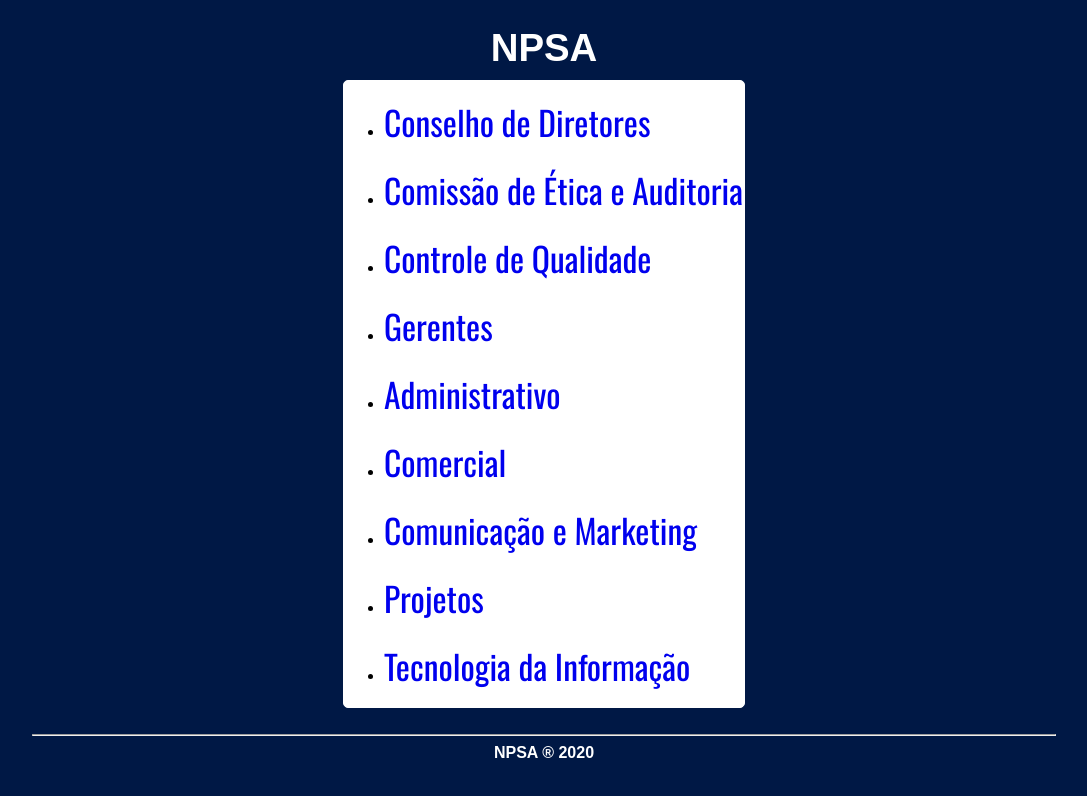
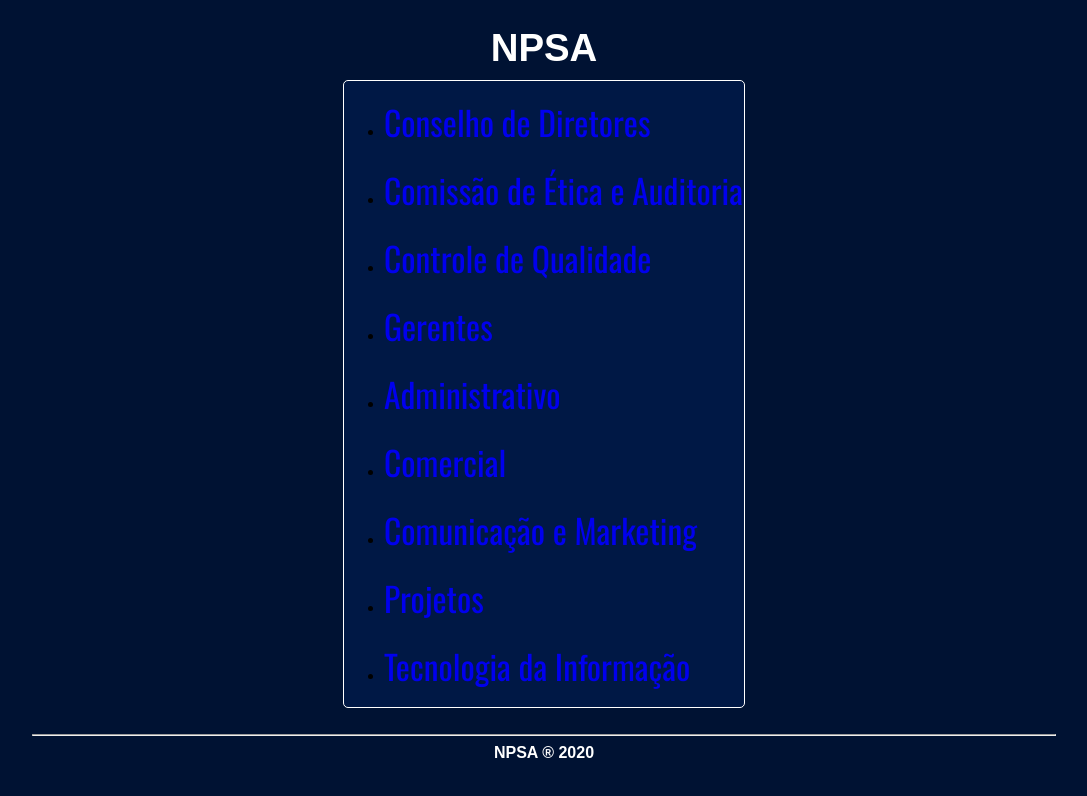
Before and after one commit to iagogoliveira/iagogoliveira.github.io, a plain HTML site: page index.html in a window 1280 px wide. Shown: the whole page, without its empty margins (96-1183 px from the left). Drawn offline with nearby package versions, Linux system fonts and the light colour scheme.

Commit message:
site danilo

```diff
--- a/estilo.css
+++ b/estilo.css
@@ -3,7 +3,7 @@ body {
     margin: 0 auto;
     font-family: Arial, Helvetica, sans-serif;
     text-align: center;
-    background-color: rgb(0,24,69);
+    background-color: rgb(0,18,51);
 }
 
 #indexH1 {
@@ -33,7 +33,7 @@ nav {
     font-family: Arial, Helvetica, sans-serif;
     border: 1px solid rgb(255, 255, 255);
     border-radius: 5px;
-    background-color: rgb(255, 255, 255);
+    background-color: rgb(0,24,69);
     text-align: left;
 }
 
```
